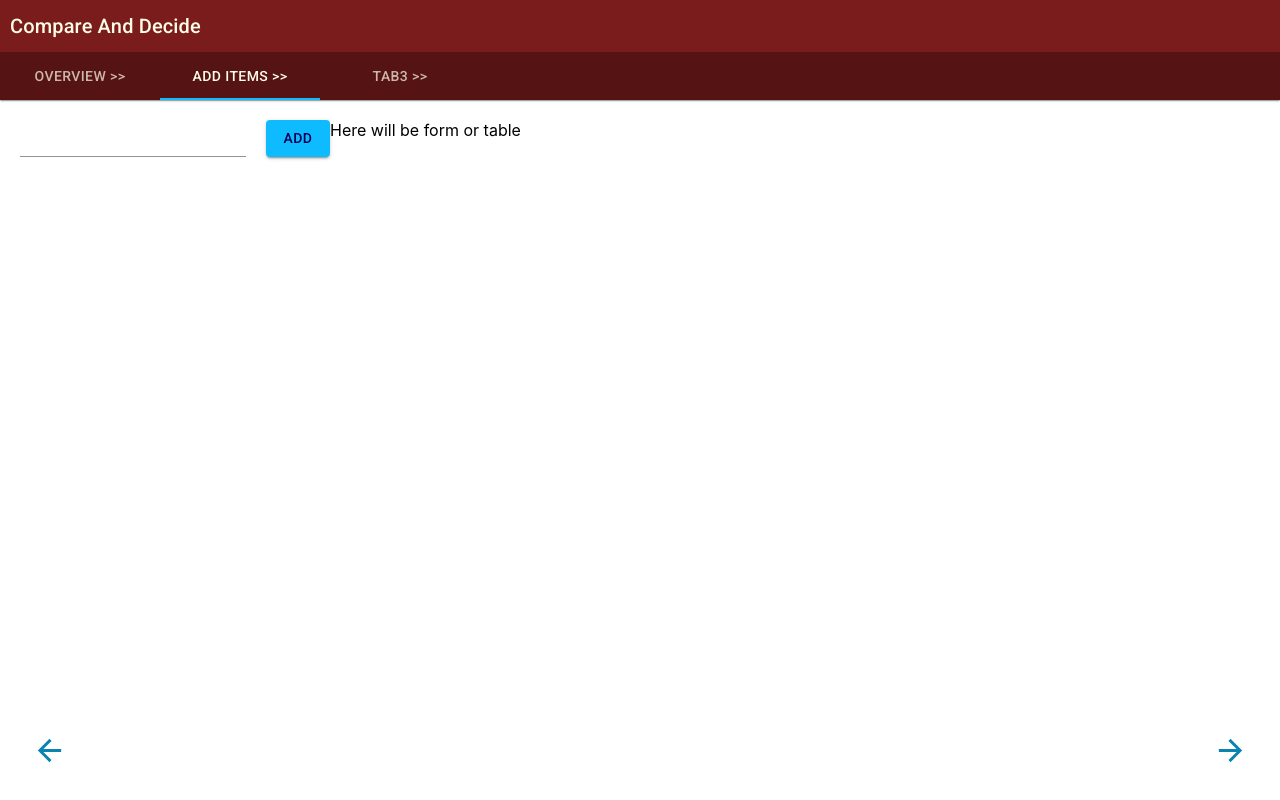
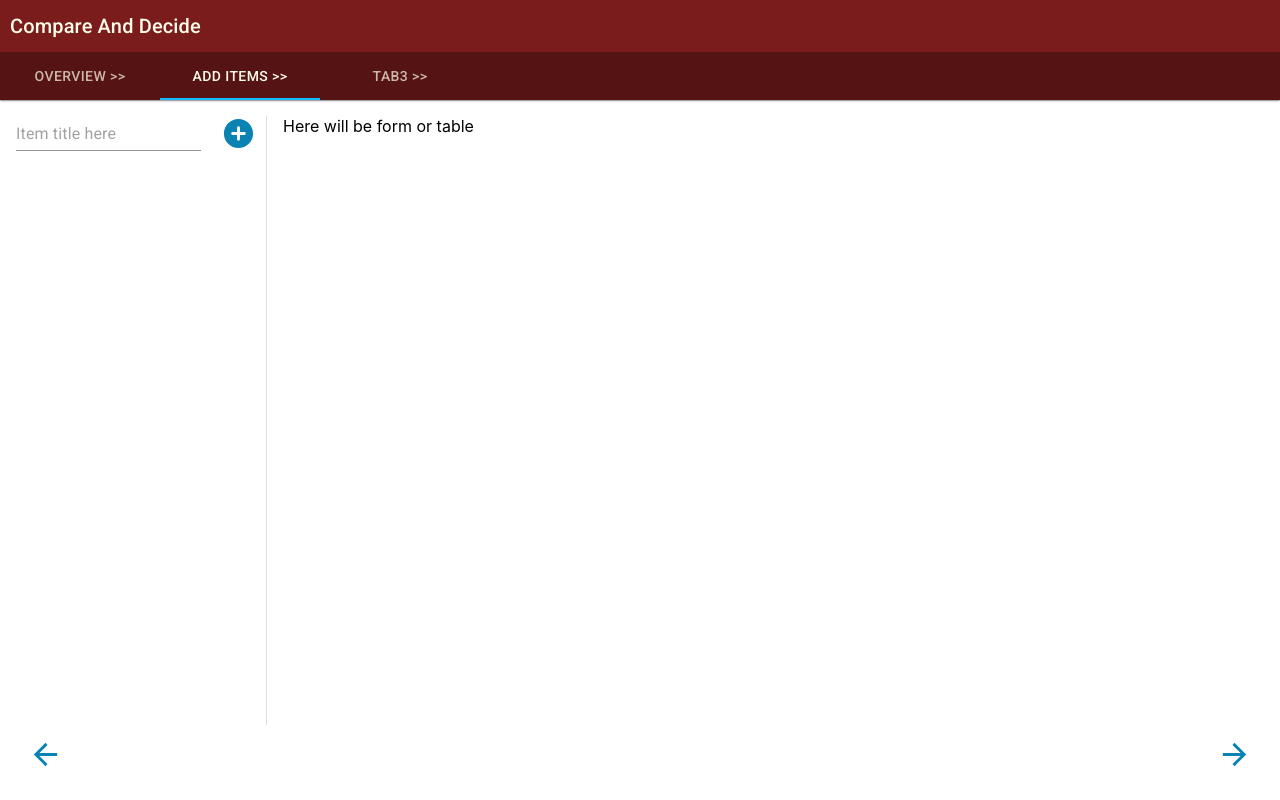
Before and after one commit to devbkhadka/compare-and-decide, a React (Create React App) app: page / in a window 1280 px wide. Both pictures are taken after a click on the tab "ADD ITEMS >>". Built offline with nearby package versions, Linux system fonts and the light colour scheme.

Commit message:
styled left panel of add_item component

```diff
--- a/src/App.js
+++ b/src/App.js
@@ -12,11 +12,19 @@ import AddItem from './components/add_items'
 import './App.css';
 
 const useStyles = makeStyles(theme=>({
+  '@global': {
+    'html, body': {
+      height: '100%'
+    }
+  },
   root:{
     height: '100vh'
   },
   appBarTitle: {
     padding:10
+  },
+  container: {
+    overflow: 'hidden'
   }
 }))
 
@@ -33,7 +41,7 @@ function App() {
             </Typography>
           </AppBar>
         </Box>
-        <Box flexGrow={1}>
+        <Box flexGrow={1} className={classes.container}>
           <Provider store={store}>
             <TabbedWizard tabs={['Overview >>', 'Add Items >>', 'tab3 >>']}>
                 <Overview/>
--- a/src/components/add_items.js
+++ b/src/components/add_items.js
@@ -2,19 +2,19 @@ import React, {useState} from 'react'
 import { useSelector, useDispatch } from 'react-redux'
 import {
     Input,
-    List,
-    ListItem,
-    ListItemText,
-    Divider,
+    Tabs,
+    Tab,
     Box,
-    Button,
     makeStyles,
+    withStyles
 } from '@material-ui/core'
+
+import {AddCircleRounded as Add} from '@material-ui/icons'
 
 import { addItemWithTitle } from '../datastore/actions'
 import { joinClss } from '../utils/css_utils'
 
-const useStyles = makeStyles({
+const useStyles = makeStyles(theme=>({
     root: {
 
     },
@@ -22,16 +22,39 @@ const useStyles = makeStyles({
         height: '100%'
     },
     leftPanel: {
-        width: '25%'
+        width: '250px',
+        overflow: 'scroll',
+        borderRight: `1px solid ${theme.palette.divider}`,
     },
     rightPanel: {
+        marginLeft: theme.spacing(2),
+        marginRight: theme.spacing(2),
         flexGrow: 1
+    },
+    tabs: {
+
     }
-})
+}))
+
+const StyledTab = withStyles(theme=>({
+    wrapper: {
+        flexDirection: 'row',
+        justifyContent: 'flex-start'
+    },
+    wrapped: {
+        borderBottom: `1px solid ${theme.palette.divider}`,
+        '&.Mui-selected': {
+            backgroundColor: theme.palette.secondary.main,
+            color: theme.palette.secondary.contrastText
+        }
+    }
+})) (Tab)
 
 export default function AddItem(props) {
 
     const [itemTitle, setItemTitle] = useState('')
+    const [activeTab, setActiveTab] = useState(0)
+
     const items = useSelector(state=>state.items)
     const dispatch = useDispatch()
 
@@ -40,6 +63,11 @@ export default function AddItem(props) {
     }
     const handleAdd = (e) => {
         dispatch(addItemWithTitle(itemTitle))
+        setItemTitle('')
+    }
+
+    const handleActiveItemChanged = (e, newValue) => {
+        setActiveTab(newValue)
     }
 
     const classes = useStyles()
@@ -47,19 +75,19 @@ export default function AddItem(props) {
     return <Box display='flex' className={joinClss(classes.root, classes.fullHeight)}>
                 <Box display='flex' flexDirection='column'
                     className={ joinClss(classes.fullHeight, classes.leftPanel)}>
-                    <Box display='flex' style={{marginBottom: 10}}>
+                    <Box display='flex' style={{marginBottom: 10, marginRight: 10}}>
                         <Input style={{flexGrow:1, marginRight:20}} required data-testid='inpNewitem'
-                            label='Add item title' onChange={ handleItemTitleChanged }/>
-                        <Button data-testid='btnAdd' onClick={handleAdd}>Add</Button>
+                            label='Add item title' value={itemTitle} onChange={ handleItemTitleChanged }
+                            placeholder='Item title here'/>
+                        <Add data-testid='btnAdd' fontSize='large' onClick={handleAdd}>Add</Add>
                     </Box>
-                    <List style={{backgroundColor: 'theme.palette.background.paper'}}>
-                        { items.map((item, i) =>
-                            (<ListItem>
-                                <ListItemText key={i} primary={item}></ListItemText>
-                                <Divider/>
-                            </ListItem>))
+                    <Tabs orientation="vertical" variant="scrollable"
+                        className={classes.tabs} value={activeTab}
+                        onChange={handleActiveItemChanged}>
+                        {
+                            items.map((item, i)=><StyledTab key={i} label={item} wrapped/>)
                         }
-                    </List>
+                    </Tabs>
                 </Box>
                 <Box className={ joinClss(classes.fullHeight, classes.rightPanel)}>
                         Here will be form or table
--- a/src/components/wizard.js
+++ b/src/components/wizard.js
@@ -13,11 +13,17 @@ const getClasses = makeStyles(theme=>({
         color: theme.palette.primary.contrastText
     },
     tabPanel: {
-        padding: 20,
-        height: "100%"
+        padding: theme.spacing(2),
+        paddingBottom: 0,
+        overflow: "hidden",
+        height: '100%'
     },
     buttonContainer: {
-        padding: 20
+        padding: theme.spacing(2),
+        paddingTop: 0,
+    },
+    fullHeight: {
+        height: '100%'
     }
 
 }))
@@ -46,9 +52,9 @@ export default function TabbedWizard({tabs, children}) {
                 {tabs.map((tab, i)=><Tab data-testid={'tab-' + i} key={i} label={tab}></Tab>)}
             </Tabs>
         </Paper>
-        <Box flexGrow={1}>
+        <Box flexGrow={1} className={classes.tabPanel}>
             { children && children.map((child,i)=>{
-                return <TabPanel index={i} key={i} value={value} className={classes.tabPanel}>
+                return <TabPanel index={i} key={i} value={value} className={classes.fullHeight}>
                     {child}
                 </TabPanel>
             }) }
--- a/src/datastore/reducer.js
+++ b/src/datastore/reducer.js
@@ -7,7 +7,9 @@ const initialState = {
 export default function (state=initialState, payload) {
     switch(payload.type) {
         case ADD_ITEM_WITH_TITLE:
-            return {...state, items: [payload.data, ...state.items]}
+            if(payload.data){
+                return {...state, items: [...state.items, payload.data]}
+            }
 
         default:
             return state
--- a/src/styles/theme.js
+++ b/src/styles/theme.js
@@ -12,7 +12,7 @@ const palette = createMuiTheme({
       // light: '#0066ff',
       main: '#0fbbff',
       // dark: will be calculated from palette.secondary.main,
-      contrastText: '#005',
+      contrastText: '#fffde7',
     },
     // Used by `getContrastText()` to maximize the contrast between
     // the background and the text.
```
Also changed, not shown: 2 other files (tests, documents, lock files or other folders).
